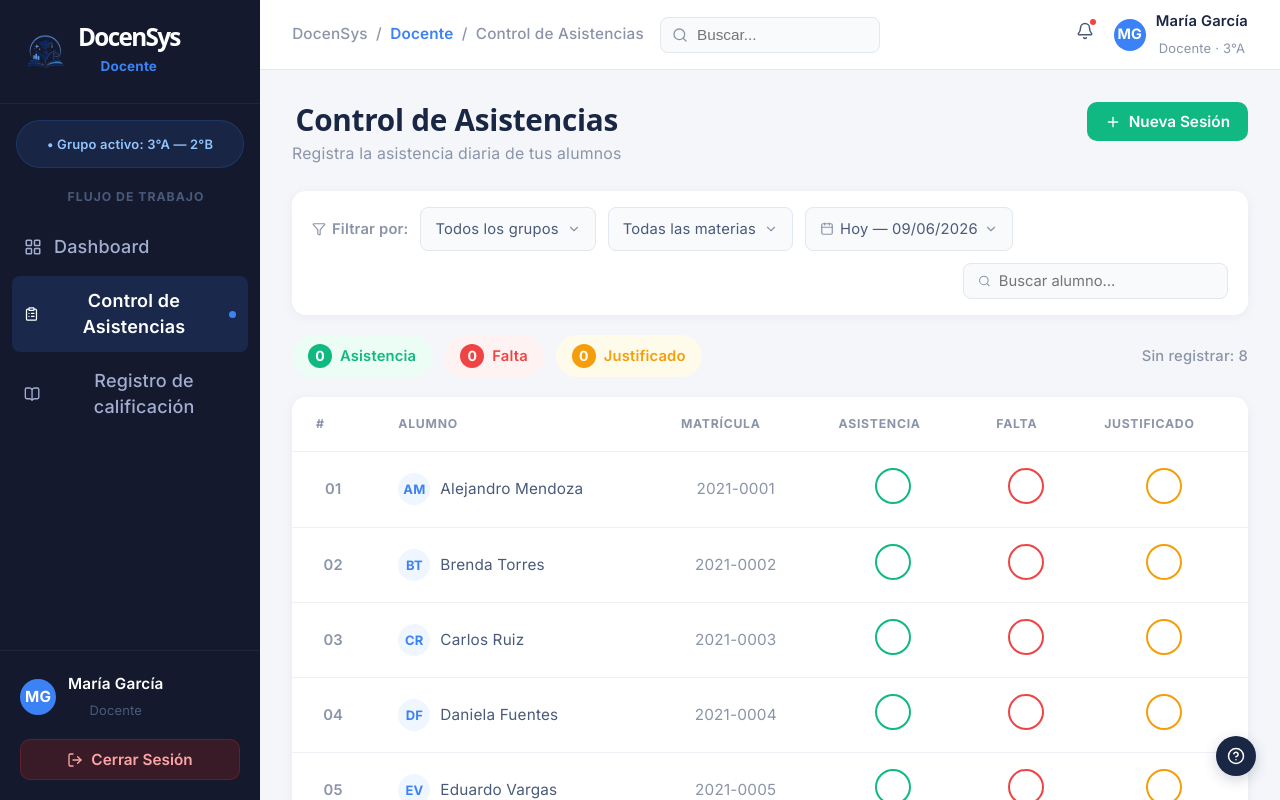
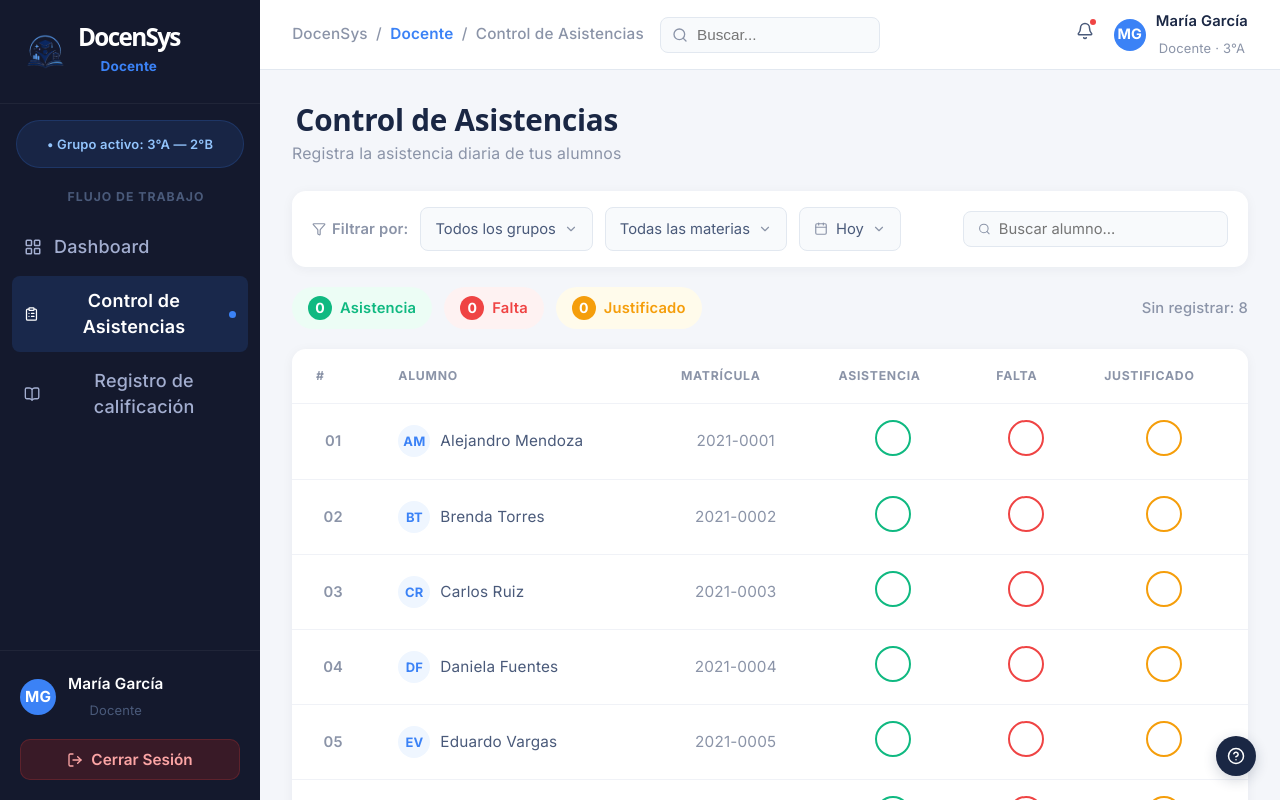
Before and after one commit to Digimeru/Proyecto-estadia, a React (Vite) app in the folder Frontend/SIGEA-PP/: page /docente/asistencias in a window 1280 px wide. Built offline with nearby package versions, Linux system fonts and the light colour scheme.

Commit message:
Filtros de Control de asistencia

```diff
--- a/Frontend/SIGEA-PP/src/pages/Docente/ControlAsistencias.tsx
+++ b/Frontend/SIGEA-PP/src/pages/Docente/ControlAsistencias.tsx
@@ -8,23 +8,104 @@ import {
   ChevronDown,
   Calendar,
 } from "lucide-react";
+import "./DashboardDocente.css";
 import { alumnos } from "./docenteData";
 
 type AttendanceStatus = "asistencia" | "falta" | "justificado" | null;
 
+type FilterSelectProps = {
+  value: string;
+  options: string[];
+  onChange: (value: string) => void;
+  icon?: React.ReactNode;
+  ariaLabel: string;
+};
+
+function FilterSelect({ value, options, onChange, icon, ariaLabel }: FilterSelectProps) {
+  const [open, setOpen] = useState(false);
+
+  return (
+    <div className="filter-select" style={{ position: "relative" }}>
+      <button
+        type="button"
+        aria-label={ariaLabel}
+        onClick={() => setOpen((current) => !current)}
+        className="filter-select-button"
+      >
+        {icon}
+        <span>{value}</span>
+        <ChevronDown size={14} color="#8b94a8" style={{ transform: open ? "rotate(180deg)" : "none", transition: "transform 0.2s" }} />
+      </button>
+      {open && (
+        <>
+          <div
+            className="select-overlay"
+            onClick={() => setOpen(false)}
+          />
+          <div className="select-dropdown">
+            {options.map((option) => (
+              <button
+                key={option}
+                type="button"
+                onClick={() => {
+                  onChange(option);
+                  setOpen(false);
+                }}
+                className={`select-dropdown-item${option === value ? " selected" : ""}`}
+              >
+                {option}
+              </button>
+            ))}
+          </div>
+        </>
+      )}
+    </div>
+  );
+}
+
 function ControlAsistencias() {
+  const groups = [
+    "Todos los grupos",
+    "Grupo A",
+    "Grupo B",
+    "Grupo C",
+    "Grupo D",
+    "Grupo E",
+    "Grupo F",
+  ];
+  const materias = [
+    "Todas las materias",
+    "Matemáticas",
+    "Historia",
+    "Ciencias",
+    "Inglés",
+    "Química",
+    "Física",
+    "Español",
+    "Educación Física",
+  ];
+  const dateOptions = ["Hoy", "Esta semana", "Este mes", "Personalizada"];
+
   const [attendance, setAttendance] = useState<Record<number, AttendanceStatus>>({});
   const [searchQuery, setSearchQuery] = useState("");
+  const [selectedGroup, setSelectedGroup] = useState(groups[0]);
+  const [selectedMateria, setSelectedMateria] = useState(materias[0]);
+  const [selectedDateOption, setSelectedDateOption] = useState(dateOptions[0]);
+  const [customDate, setCustomDate] = useState("");
 
   const filteredAlumnos = useMemo(() => {
     const query = searchQuery.trim().toLowerCase();
-    if (!query) return alumnos;
-    return alumnos.filter(
-      (a) =>
+    return alumnos.filter((a) => {
+      const matchesQuery =
         a.nombre.toLowerCase().includes(query) ||
-        a.matricula.toLowerCase().includes(query)
-    );
-  }, [searchQuery]);
+        a.matricula.toLowerCase().includes(query);
+      const matchesGroup =
+        selectedGroup === groups[0] || a.grupo === selectedGroup;
+      const matchesMateria =
+        selectedMateria === materias[0] || a.materia === selectedMateria;
+      return matchesQuery && matchesGroup && matchesMateria;
+    });
+  }, [searchQuery, selectedGroup, selectedMateria]);
 
   const counts = useMemo(() => {
     const values = Object.values(attendance);
@@ -50,10 +131,6 @@ function ControlAsistencias() {
           <h2>Control de Asistencias</h2>
           <p>Registra la asistencia diaria de tus alumnos</p>
         </div>
-        <button type="button" className="btn-primary">
-          <Plus size={16} />
-          Nueva Sesión
-        </button>
       </div>
 
       <div className="filter-card">
@@ -63,21 +140,27 @@ function ControlAsistencias() {
             <span>Filtrar por:</span>
           </div>
 
-          <div className="filter-select">
-            <span>Todos los grupos</span>
-            <ChevronDown size={14} color="#8b94a8" />
-          </div>
+          <FilterSelect
+            value={selectedGroup}
+            options={groups}
+            onChange={setSelectedGroup}
+            ariaLabel="Seleccionar grupo"
+          />
 
-          <div className="filter-select">
-            <span>Todas las materias</span>
-            <ChevronDown size={14} color="#8b94a8" />
-          </div>
+          <FilterSelect
+            value={selectedMateria}
+            options={materias}
+            onChange={setSelectedMateria}
+            ariaLabel="Seleccionar materia"
+          />
 
-          <div className="filter-select filter-date">
-            <Calendar size={14} color="#8b94a8" />
-            <span>Hoy — 09/06/2026</span>
-            <ChevronDown size={14} color="#8b94a8" />
-          </div>
+          <FilterSelect
+            value={selectedDateOption}
+            options={dateOptions}
+            onChange={setSelectedDateOption}
+            icon={<Calendar size={14} color="#8b94a8" />}
+            ariaLabel="Seleccionar fecha"
+          />
 
           <div className="filter-search">
             <Search size={14} color="#8b94a8" />
@@ -89,6 +172,18 @@ function ControlAsistencias() {
             />
           </div>
         </div>
+
+        {selectedDateOption === "Personalizada" && (
+          <div className="custom-date-row">
+            <label htmlFor="customDate">Selecciona la fecha que quieras</label>
+            <input
+              id="customDate"
+              type="date"
+              value={customDate}
+              onChange={(e) => setCustomDate(e.target.value)}
+            />
+          </div>
+        )}
       </div>
 
       <div className="attendance-summary">
--- a/Frontend/SIGEA-PP/src/pages/Docente/DashboardDocente.css
+++ b/Frontend/SIGEA-PP/src/pages/Docente/DashboardDocente.css
@@ -597,6 +597,7 @@
   box-shadow: 0 2px 12px rgba(26, 39, 68, 0.05);
   padding: 16px 20px;
   margin-bottom: 20px;
+  overflow: visible;
 }
 
 .filter-row {
@@ -604,6 +605,7 @@
   align-items: center;
   gap: 12px;
   flex-wrap: wrap;
+  overflow: visible;
 }
 
 .filter-label {
@@ -628,6 +630,63 @@
   color: #4a5a7a;
   cursor: pointer;
   white-space: nowrap;
+  position: relative;
+  overflow: visible;
+  z-index: 5;
+}
+
+.filter-select-button {
+  display: flex;
+  align-items: center;
+  gap: 8px;
+  width: 100%;
+  padding: 0;
+  border: none;
+  background: transparent;
+  color: inherit;
+  font: inherit;
+  text-align: left;
+  cursor: pointer;
+}
+
+.select-overlay {
+  position: fixed;
+  inset: 0;
+  z-index: 998;
+}
+
+.select-dropdown {
+  position: absolute;
+  top: calc(100% + 6px);
+  left: 0;
+  right: 0;
+  min-width: 220px;
+  max-height: 240px;
+  border-radius: 12px;
+  background: white;
+  box-shadow: 0 8px 24px rgba(26, 39, 68, 0.14);
+  border: 1px solid #e0e4ee;
+  z-index: 999;
+  overflow: auto;
+  display: flex;
+  flex-direction: column;
+}
+
+.select-dropdown-item {
+  width: 100%;
+  padding: 10px 14px;
+  border: none;
+  text-align: left;
+  background: transparent;
+  color: #1a2744;
+  font-size: 0.82rem;
+  cursor: pointer;
+  display: block;
+}
+
+.select-dropdown-item:hover,
+.select-dropdown-item.selected {
+  background: #f8f9fb;
 }
 
 .filter-date {
@@ -644,6 +703,31 @@
   border-radius: 8px;
   margin-left: auto;
   min-width: 180px;
+}
+
+.custom-date-row {
+  display: flex;
+  align-items: center;
+  gap: 12px;
+  margin-top: 14px;
+  padding: 0 4px;
+}
+
+.custom-date-row label {
+  color: #8b94a8;
+  font-size: 0.82rem;
+  font-weight: 600;
+  white-space: nowrap;
+}
+
+.custom-date-row input[type="date"] {
+  border: 1px solid #e2e8f0;
+  border-radius: 10px;
+  padding: 8px 12px;
+  background: #fff;
+  color: #1f2937;
+  font-family: inherit;
+  font-size: 0.82rem;
 }
 
 .filter-search input {
--- a/Frontend/SIGEA-PP/src/pages/Docente/docenteData.ts
+++ b/Frontend/SIGEA-PP/src/pages/Docente/docenteData.ts
@@ -1,12 +1,68 @@
 export const alumnos = [
-  { id: 1, nombre: "Alejandro Mendoza", iniciales: "AM", matricula: "2021-0001" },
-  { id: 2, nombre: "Brenda Torres", iniciales: "BT", matricula: "2021-0002" },
-  { id: 3, nombre: "Carlos Ruiz", iniciales: "CR", matricula: "2021-0003" },
-  { id: 4, nombre: "Daniela Fuentes", iniciales: "DF", matricula: "2021-0004" },
-  { id: 5, nombre: "Eduardo Vargas", iniciales: "EV", matricula: "2021-0005" },
-  { id: 6, nombre: "Fernanda López", iniciales: "FL", matricula: "2021-0006" },
-  { id: 7, nombre: "Gabriel Soto", iniciales: "GS", matricula: "2021-0007" },
-  { id: 8, nombre: "Helena Morales", iniciales: "HM", matricula: "2021-0008" },
+  {
+    id: 1,
+    nombre: "Alejandro Mendoza",
+    iniciales: "AM",
+    matricula: "2021-0001",
+    grupo: "Grupo A",
+    materia: "Matemáticas",
+  },
+  {
+    id: 2,
+    nombre: "Brenda Torres",
+    iniciales: "BT",
+    matricula: "2021-0002",
+    grupo: "Grupo A",
+    materia: "Historia",
+  },
+  {
+    id: 3,
+    nombre: "Carlos Ruiz",
+    iniciales: "CR",
+    matricula: "2021-0003",
+    grupo: "Grupo B",
+    materia: "Ciencias",
+  },
+  {
+    id: 4,
+    nombre: "Daniela Fuentes",
+    iniciales: "DF",
+    matricula: "2021-0004",
+    grupo: "Grupo B",
+    materia: "Matemáticas",
+  },
+  {
+    id: 5,
+    nombre: "Eduardo Vargas",
+    iniciales: "EV",
+    matricula: "2021-0005",
+    grupo: "Grupo C",
+    materia: "Historia",
+  },
+  {
+    id: 6,
+    nombre: "Fernanda López",
+    iniciales: "FL",
+    matricula: "2021-0006",
+    grupo: "Grupo A",
+    materia: "Ciencias",
+  },
+  {
+    id: 7,
+    nombre: "Gabriel Soto",
+    iniciales: "GS",
+    matricula: "2021-0007",
+    grupo: "Grupo C",
+    materia: "Matemáticas",
+  },
+  {
+    id: 8,
+    nombre: "Helena Morales",
+    iniciales: "HM",
+    matricula: "2021-0008",
+    grupo: "Grupo B",
+    materia: "Historia",
+  },
 ];
 
 export const calificacionesIniciales = [
```
